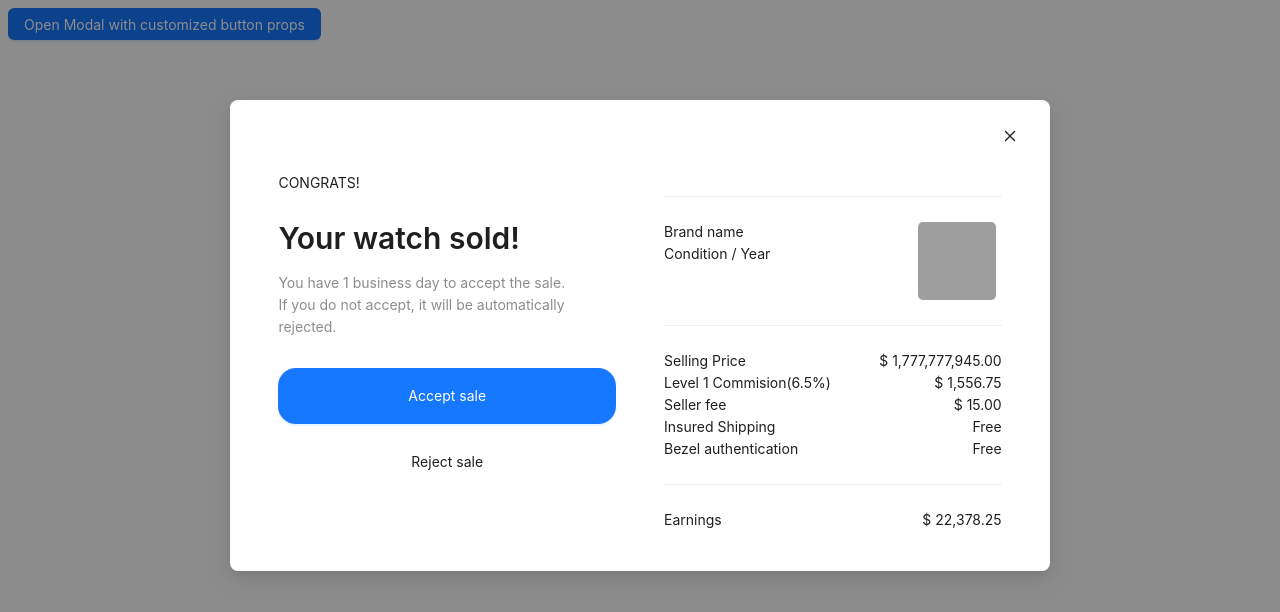
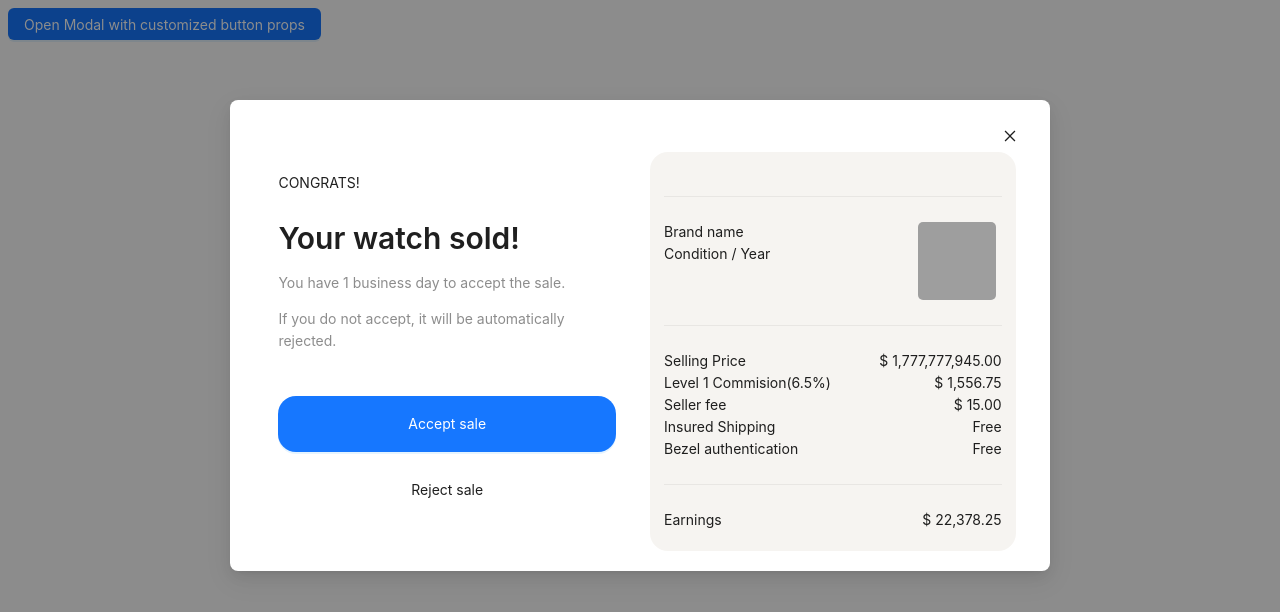
Before and after one commit to ha0min/ModalDemo, a Next.js app: page / in a window 1280 px wide. Both pictures are taken after a click on the button "Open Modal with customized button props". Shown: the top 612 px of the page. Built offline with nearby package versions, Linux system fonts and the light colour scheme; grey boxes are pictures that could not be loaded.

Commit message:
style: update style

```diff
--- a/src/pages/index.tsx
+++ b/src/pages/index.tsx
@@ -2,7 +2,7 @@ import {Button, Col, Modal, Row, Image, Typography, Avatar, Divider, Statistic}
 import React, {useState} from 'react';
 import {CloseOutlined} from '@ant-design/icons';
 
-const {Title, Text} = Typography;
+const {Title, Paragraph, Text} = Typography;
 
 const BlockButton = (props: any) => {
     return (
@@ -37,10 +37,12 @@ const LeftPart = () => {
                     </Title>
                 </Col>
                 <Col span={24}>
-                    <Text type='secondary'>
-                        You have 1 business day to accept the sale.<br/>
+                    <Paragraph type='secondary'>
+                        You have 1 business day to accept the sale.
+                    </Paragraph>
+                    <Paragraph type='secondary'>
                         If you do not accept, it will be automatically rejected.
-                    </Text>
+                    </Paragraph>
                 </Col>
             </Row>
 
@@ -60,31 +62,39 @@ const LeftPart = () => {
                 </Col>
             </Row>
         </RoundContainer>
-    )
+)
 }
 
-const RoundContainer = (props: any) => {
+interface RoundContainerProps {
+    backgroundColor?: string;
+    style?: React.CSSProperties;
+}
+
+const RoundContainer = <T extends RoundContainerProps>(props: React.PropsWithChildren<T>) => {
     const containerStyle = {
         padding: '20px 14px 20px 14px',
         margin: '0px 10px',
         borderRadius: '18px',
-        backgroundColor: props.background || 'transparent'
+        backgroundColor: props.backgroundColor || 'transparent',
+        ...props.style
     };
 
-    return(
+    return (
         <div className="round-container" style={containerStyle}>
             {props.children}
         </div>
     )
 }
 
-const Money = (props: {value: number}) => {
-    return(
+const Money = (props: {
+    value: number
+}) => {
+    return (
         <Statistic
             prefix={<Text>$</Text>}
             precision={2}
             value={props.value}
-            valueStyle={{fontSize:'14px'}}
+            valueStyle={{fontSize: '14px'}}
         />
     )
 }
@@ -92,7 +102,7 @@ const Money = (props: {value: number}) => {
 interface StatisticRowProps {
     text: string;
     value: number;
-    placeholder?: string;
+    placeholder ? : string;
 }
 
 
@@ -107,7 +117,7 @@ const StatisticRow = (props: StatisticRowProps) =>{
             </Col>
             <Col>
                 {props.value !== 0 ? (
-                    <Money value={props.value} />
+                    <Money value={props.value}/>
                 ) : (
                     <Text>{props.placeholder}</Text>
                 )}
@@ -126,9 +136,7 @@ const RightPart = () => {
         <RoundContainer
             backgroundColor={"#F6F4F1"}
         >
-            <Row>
-                <Divider/>
-            </Row>
+            <Divider/>
             <Row>
                 <Col span={18}>
                     <Row>
@@ -152,19 +160,15 @@ const RightPart = () => {
                     />
                 </Col>
             </Row>
-            <Row>
-                <Divider/>
-            </Row>
+                    <Divider/>
             <StatisticRow text={"Selling Price"} value={1777777945}/>
-            <StatisticRow text={"Level 1 Commision(6.5%)"} value={1556.75} />
+            <StatisticRow text={"Level 1 Commision(6.5%)"} value={1556.75}/>
 
-            <StatisticRow text={'Seller fee'} value={15} />
+            <StatisticRow text={'Seller fee'} value={15}/>
             <StatisticRow text={'Insured Shipping'} value={0}/>
-            <StatisticRow text={'Bezel authentication'} value={0} />
-            <Row>
-                <Divider/>
-            </Row>
-            <StatisticRow text={'Earnings'} value={22378.25} />
+            <StatisticRow text={'Bezel authentication'} value={0}/>
+                    <Divider/>
+            <StatisticRow text={'Earnings'} value={22378.25}/>
 
         </RoundContainer>
     );
```
